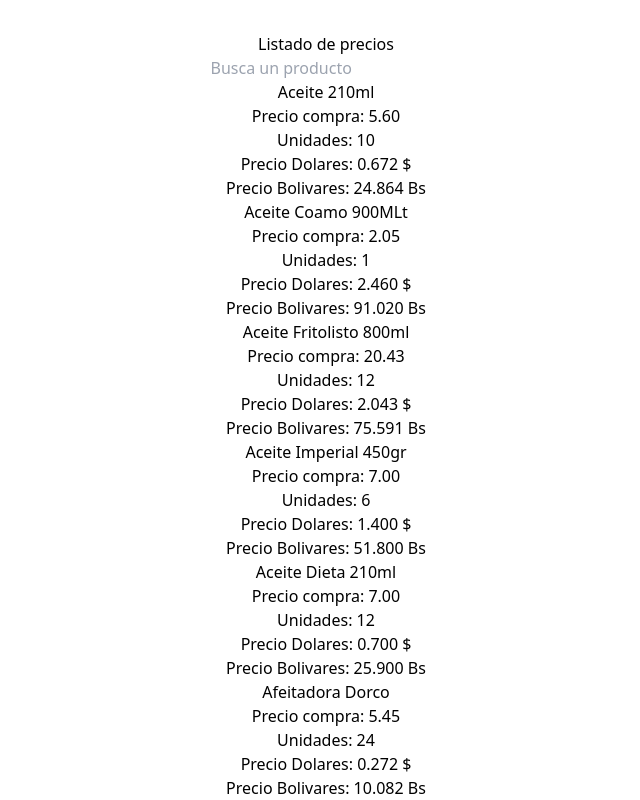
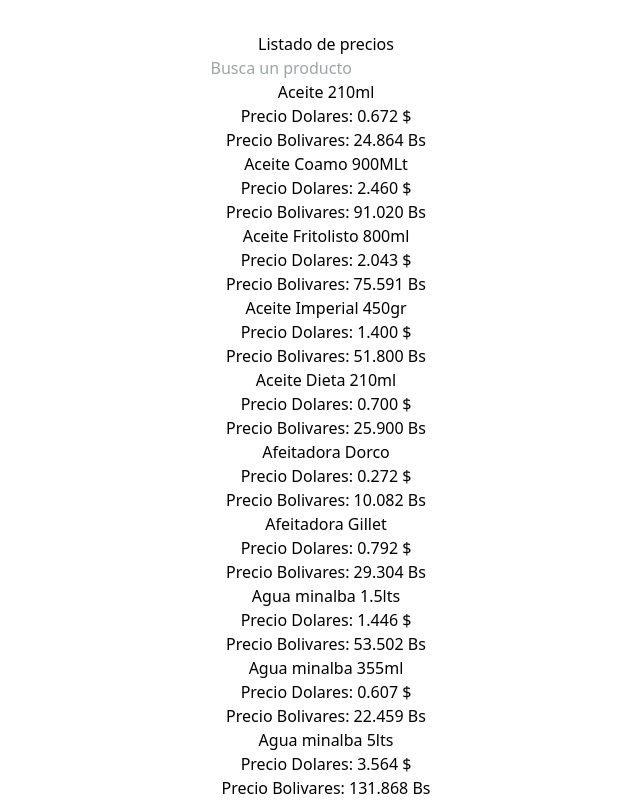
Before and after one commit to eudysj95/inventarioCopaExito, a React (Vite) app: page / in a window 1280 px wide. Shown: the top 800 px of the page, without its empty margins (314-954 px from the left). Built offline with nearby package versions, Linux system fonts and the light colour scheme.

Commit message:
Mejora al mostrar precios

```diff
--- a/src/App.jsx
+++ b/src/App.jsx
@@ -53,11 +53,9 @@
           return (
             <article
               key={item.id}
-              className="w-[80%] text-veryDarkBlue mt-2 mb-16 border-2 shadow"
+              className="w-72 h-40 text-veryDarkBlue mt-2 mb-16 border-2 shadow p-2"
             >
-              <h3 className="ml-8 mt-6 text-lg font-bold">{item.producto}</h3>
-              <p className="ml-8 mt-2">Precio compra: {item.precio}</p>
-              <p className="ml-8 mt-2">Unidades: {item.unidades}</p>
+              <h3 className="ml-8 mt-6 text-xl font-bold">{item.producto}</h3>
               <p className="ml-8 mt-2">
                 Precio Dolares: {item.precioDolar.toFixed(3)} $
               </p>
```
